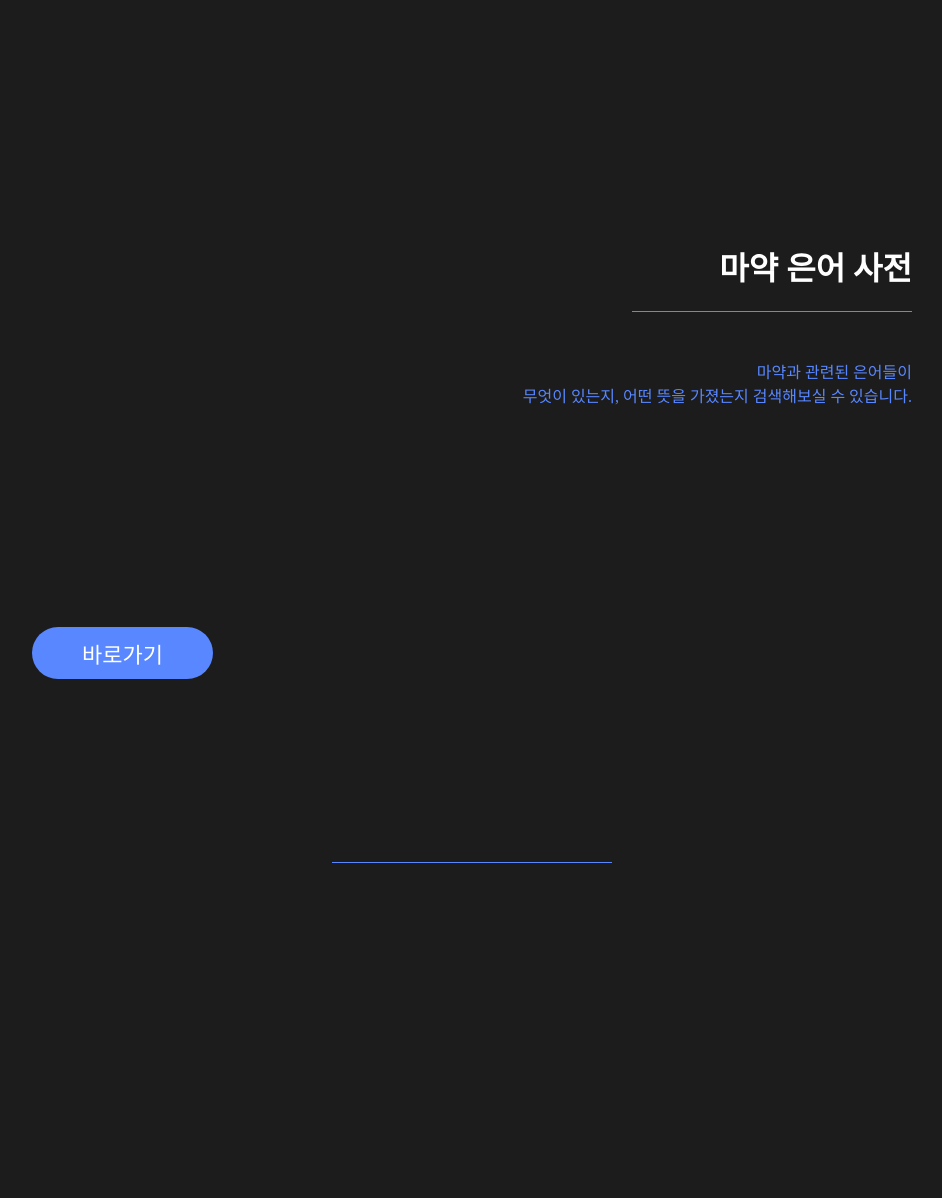
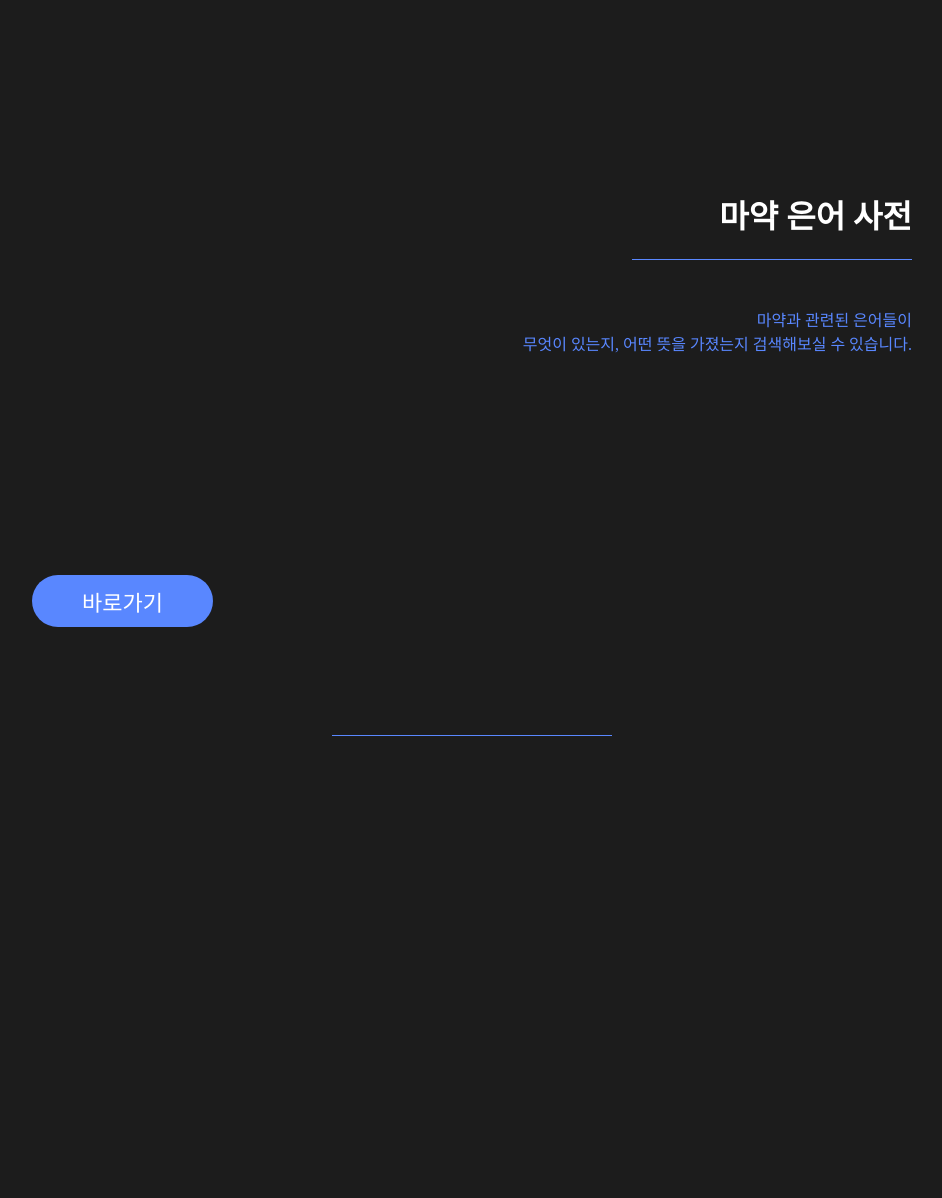
Before and after one commit to drugDetectionSite/proSetting, a Flask app: page / in a window 1280 px wide. Shown: the part 1642-2840 px from the top of the page, without its empty margins (168-1110 px from the left). Run offline with Flask 3, Linux system fonts and the light colour scheme.

Commit message:
css 텍스트 분석 페이지 버튼 등 사이즈 조정

```diff
--- a/static/css/style.css
+++ b/static/css/style.css
@@ -5,7 +5,7 @@ body {
     margin: 0px;
     padding-top: 100px;
     /* height: 100vh; */
-    height: 100px;
+    height: 100%;
     max-height: 2500px;
     text-align: center;
     background-color: #1C1C1C;
@@ -117,7 +117,7 @@ h3 {
 
 /* 메인 페이지 배너 설정 */
 .banner {
-    /* width: 100px; */
+    /* width: 1200px; */
     width: 100%;
     max-width: 1200px;
     font-size: 22px;
@@ -162,7 +162,8 @@ h3 {
 }
 
 .bannerTextAno, .bannerDrugDict {
-    height: 480px;
+    height: 100%;
+    max-height: 480px;
     padding: 100px 200px 160px 200px;
 }
 
@@ -424,7 +425,7 @@ h3 {
     width: 100%;
 }
 #analyzeBtn {
-    margin: 0;
+    margin: 0 auto;
     /* width: 1280px; */
     width: 100%;
     max-width: 1280px;
```
